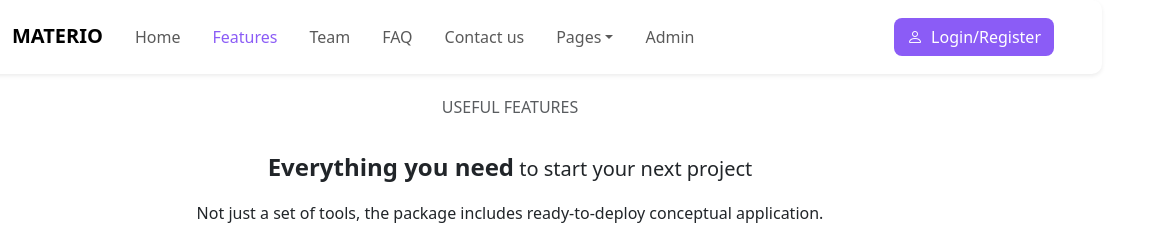
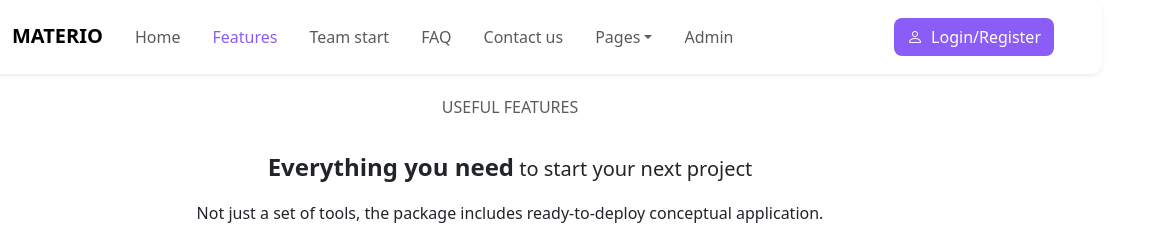
Before and after one commit to AbahDaniel/Bootstrap_practice-, a plain HTML site: page index.html in a window 1280 px wide. Shown: the top 238 px of the page, 130-1280 px from the left. Drawn offline with nearby package versions, Linux system fonts and the light colour scheme.

Commit message:
first edit

```diff
--- a/index.html
+++ b/index.html
@@ -134,7 +134,7 @@
             <li class="nav-item">
               <a class="nav-link active pe-4" href="#">Features</a>
             </li>
-            <li class="nav-item"><a class="nav-link pe-4" href="#">Team</a></li>
+            <li class="nav-item"><a class="nav-link pe-4" href="#">Team start</a></li>
             <li class="nav-item"><a class="nav-link pe-4" href="#">FAQ</a></li>
             <li class="nav-item">
               <a class="nav-link pe-4" href="#">Contact us</a>
```
